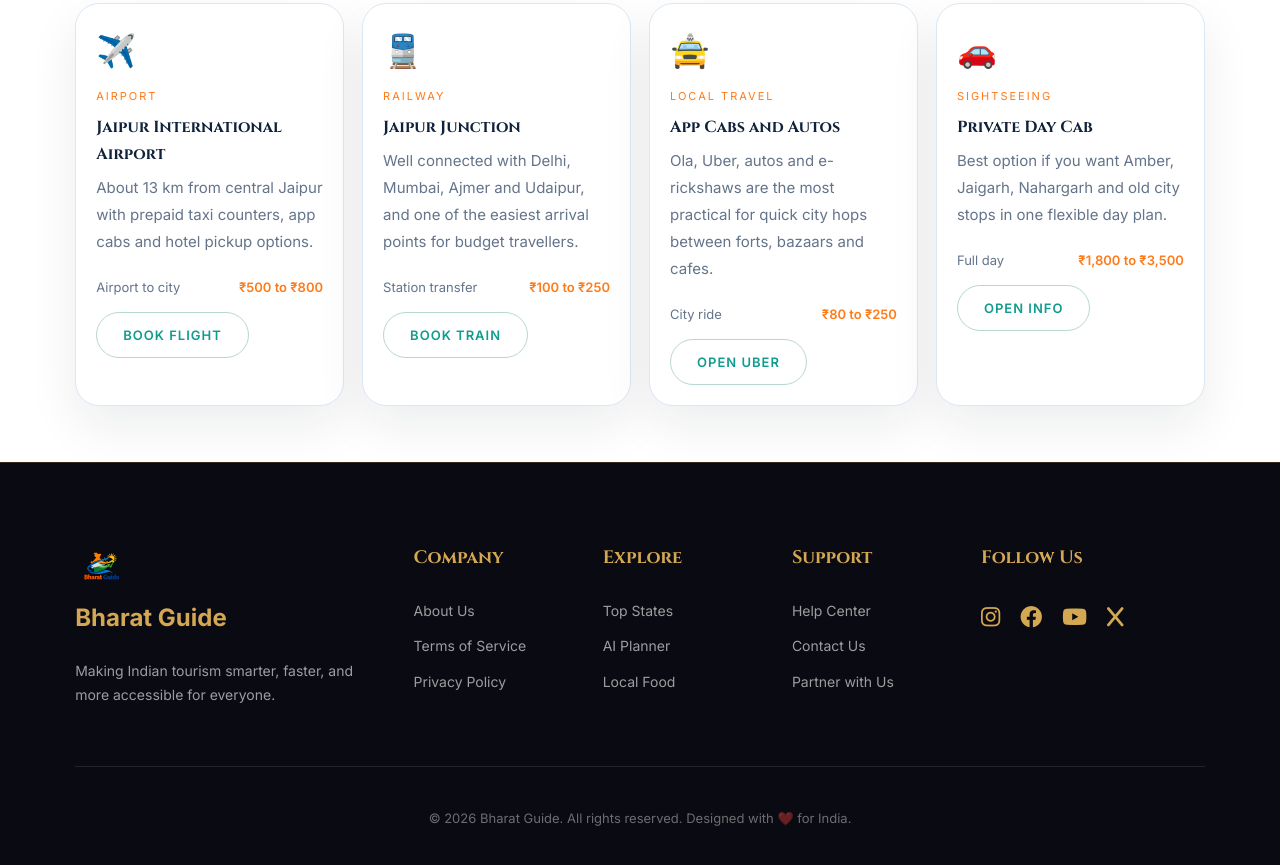
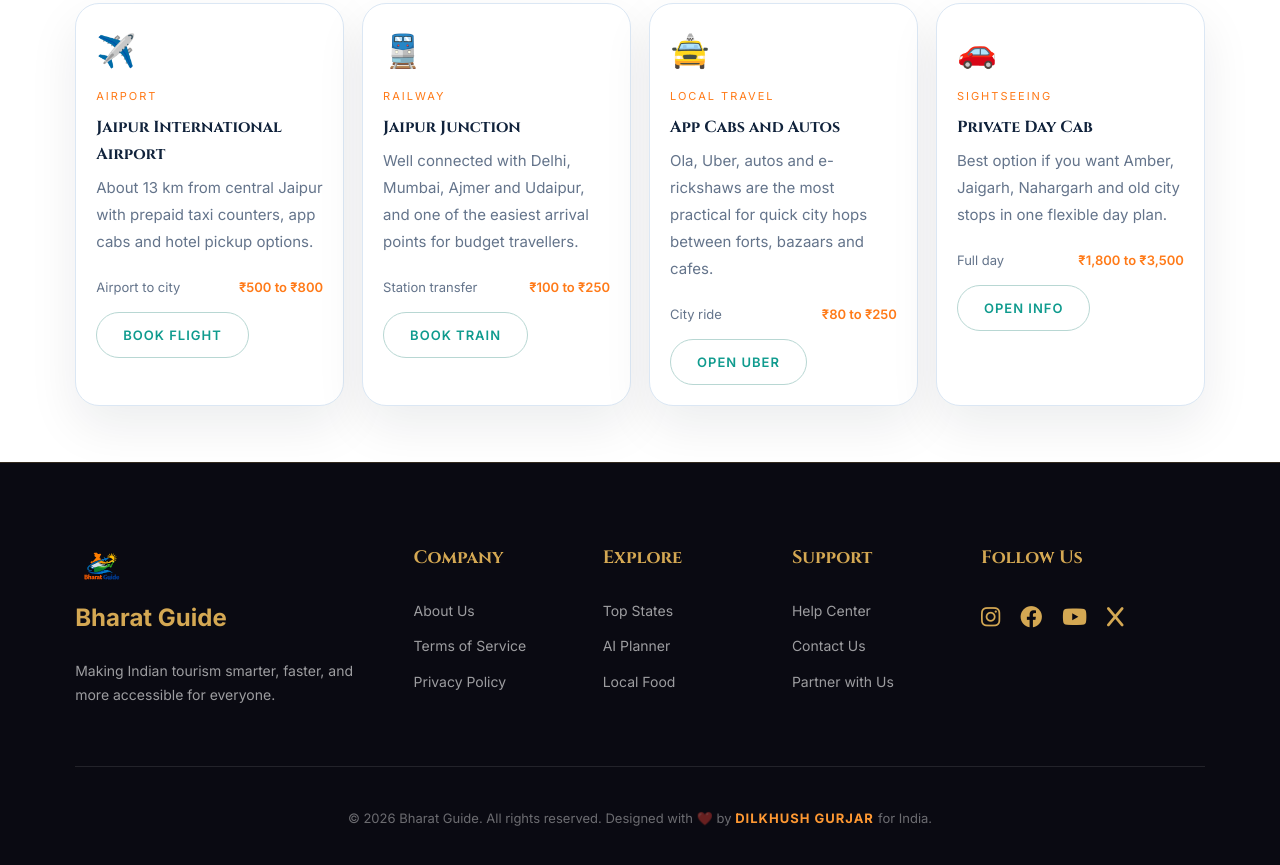
Before and after one commit to dgtanwar9-alt/bharat, a website: page fronted/city.html in a window 1280 px wide. Shown: the part 6084-6949 px from the top of the page. Drawn offline with Linux system fonts and the light colour scheme; no server answers.

Commit message:
Updated footer credit

```diff
--- a/fronted/footer.html
+++ b/fronted/footer.html
@@ -88,8 +88,10 @@
 
         <!-- COPYRIGHT -->
         <div style="text-align:center; padding-top:40px; border-top:1px solid rgba(255,255,255,0.1); color:rgba(255,255,255,0.4); font-size:13px;">
-            © 2026 Bharat Guide. All rights reserved. Designed with ❤️ for India.
-        </div>
-
+    © 2026 Bharat Guide. All rights reserved. Designed with ❤️ by
+    <span style="color:#ff9933; font-weight:700; letter-spacing:1px;">
+        DILKHUSH GURJAR
+    </span> for India.
+</div>
     </div>
 </footer>
```
